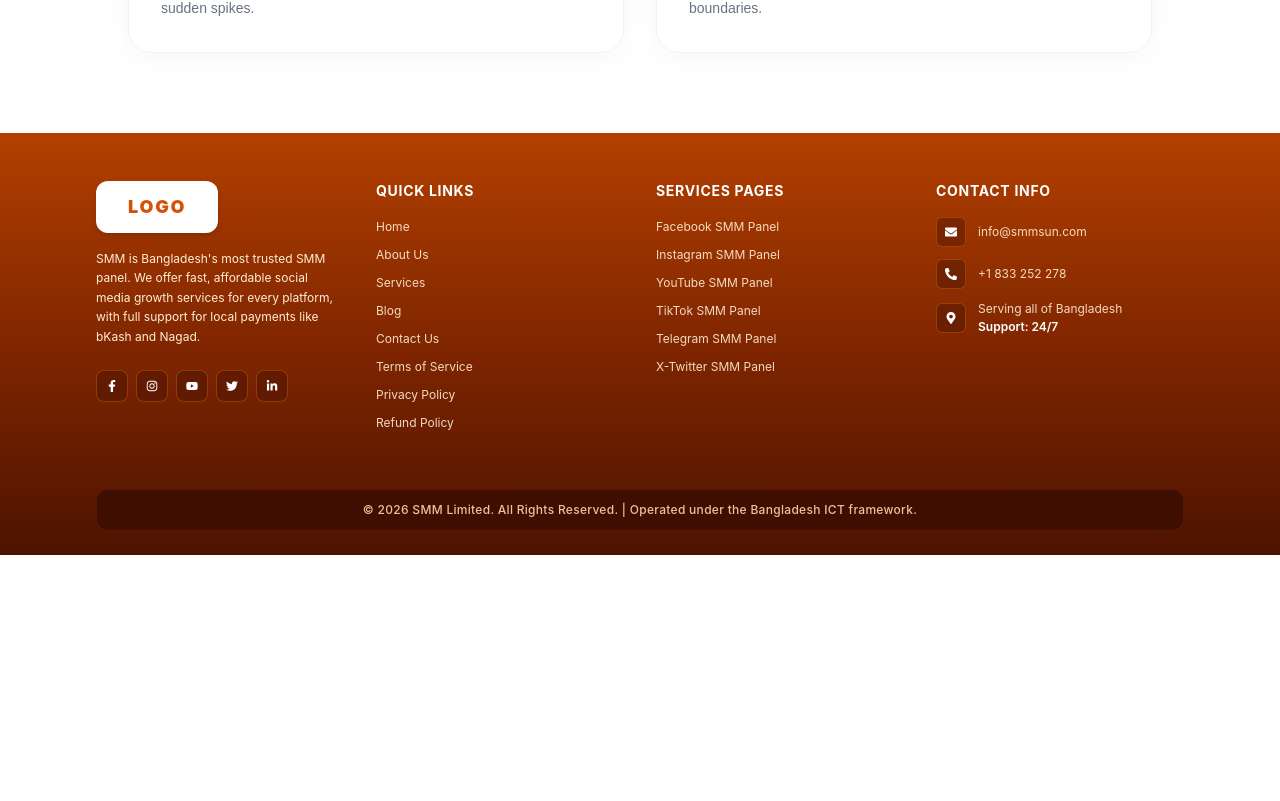
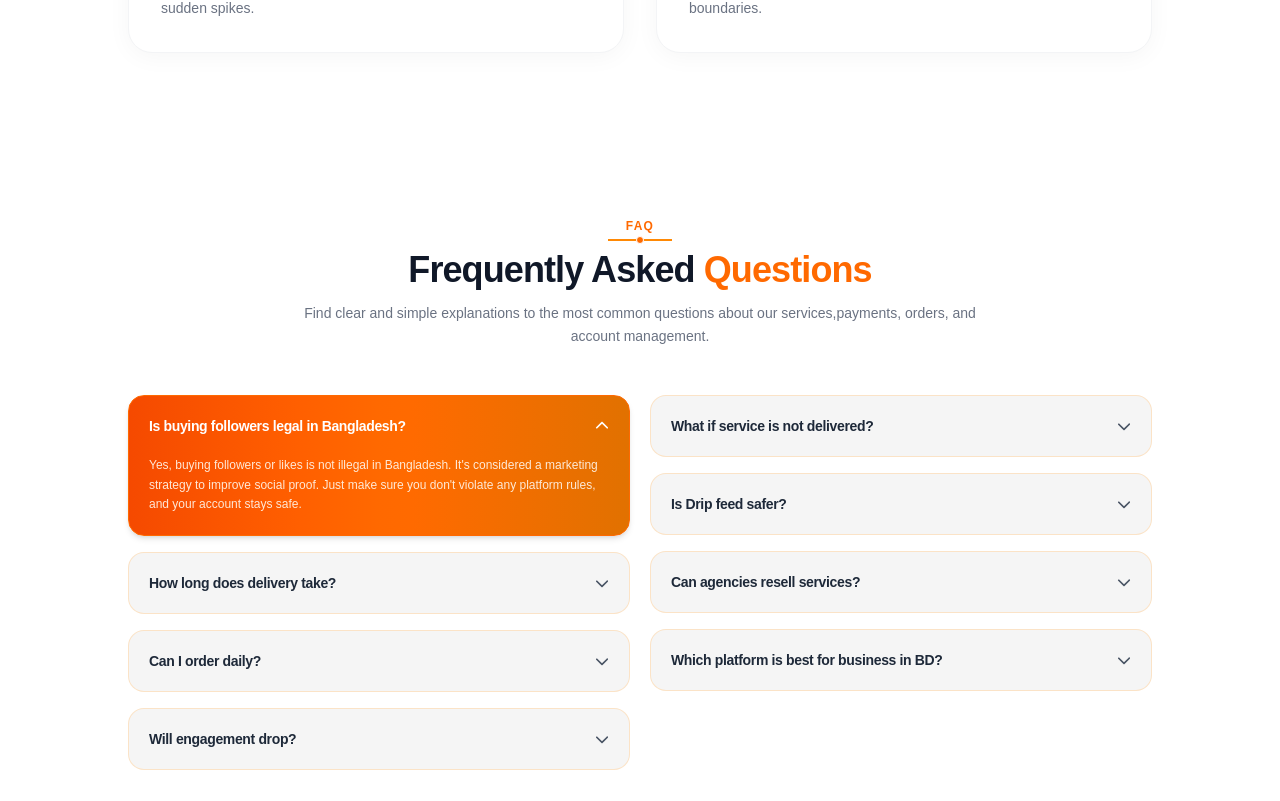
Before and after one commit to NusratTabassum3/Inforisen, a React (Vite) app: page / in a window 1280 px wide. Shown: the part 4759-5560 px from the top of the page. Before the commit the page ends 5314 px from the top, so only its background shows below. Built offline with nearby package versions, Linux system fonts and the light colour scheme.

Commit message:
FAQ section complete

```diff
--- /dev/null
+++ b/src/component/home/Faq.jsx
@@ -0,0 +1,94 @@
+import { useState } from "react";
+import { FaChevronDown, FaChevronUp } from "react-icons/fa6";
+import { faqHeader, faqList } from "../../data/faqData";
+import Container from "../common/Container";
+
+const Faq = () => {
+  // প্রথম প্রশ্নটি বাই-ডিফল্ট ওপেন থাকবে (ছবি অনুযায়ী)
+  const [openId, setOpenId] = useState(1);
+
+  const toggleFaq = (id) => {
+    setOpenId(openId === id ? null : id);
+  };
+
+  // প্রশ্নগুলোকে ২ কলামে ভাগ করা (বাম ও ডান পাশ)
+  const halfLength = Math.ceil(faqList.length / 2);
+  const leftColumn = faqList.slice(0, halfLength);
+  const rightColumn = faqList.slice(halfLength);
+
+  const renderFaqCard = (item) => {
+    const isOpen = openId === item.id;
+
+    return (
+      <div
+        key={item.id}
+        className={`rounded-2xl border transition-all duration-300 overflow-hidden ${
+          isOpen
+            ? "bg-gradient-to-r from-orange-600 via-orange-500 to-amber-600 text-white border-orange-500 shadow-md"
+            : "bg-[#F5F5F5] text-gray-800 border-orange-200/60 hover:border-orange-300"
+        }`}
+      >
+        <button
+          onClick={() => toggleFaq(item.id)}
+          className="w-full p-4 sm:p-5 flex items-center justify-between text-left focus:outline-none"
+        >
+          <span
+            className={`font-bold text-xs sm:text-sm tracking-tight ${
+              isOpen ? "text-white" : "text-gray-800"
+            }`}
+          >
+            {item.question}
+          </span>
+          <span className="ml-3 shrink-0 text-xs sm:text-sm">
+            {isOpen ? (
+              <FaChevronUp />
+            ) : (
+              <FaChevronDown className="text-gray-600" />
+            )}
+          </span>
+        </button>
+
+        {isOpen && (
+          <div className="px-4 sm:px-5 pb-4 sm:pb-5 text-[11px] sm:text-xs leading-relaxed text-orange-50/90 font-normal">
+            {item.answer}
+          </div>
+        )}
+      </div>
+    );
+  };
+
+  return (
+    <section className="py-16 sm:py-20 bg-white overflow-hidden">
+      <Container>
+        {/* Header Section with Center Dot Line */}
+        <div className="text-center max-w-2xl mx-auto mb-12">
+          <div className="inline-flex flex-col items-center mb-2">
+            <span className="text-orange-500 font-extrabold text-xs tracking-widest uppercase mb-1">
+              {faqHeader.eyebrow}
+            </span>
+            <div className="relative flex items-center justify-center w-16 h-1">
+              <div className="w-full h-[1.5px] bg-orange-400" />
+              <div className="absolute w-2 h-2 bg-orange-500 rounded-full border border-white" />
+            </div>
+          </div>
+
+          <h2 className="text-2xl sm:text-3xl lg:text-4xl font-extrabold text-gray-900 tracking-tight">
+            {faqHeader.title}{" "}
+            <span className="text-orange-500">{faqHeader.highlight}</span>
+          </h2>
+          <p className="text-xs sm:text-sm text-gray-500 mt-3 leading-relaxed">
+            {faqHeader.description}
+          </p>
+        </div>
+
+        {/* FAQ 2-Column Grid (Mobile-এ ১ কলাম, Desktop/Tablet-এ ২ কলাম) */}
+        <div className="grid grid-cols-1 lg:grid-cols-2 gap-4 sm:gap-5 max-w-5xl mx-auto">
+          <div className="space-y-4">{leftColumn.map(renderFaqCard)}</div>
+          <div className="space-y-4">{rightColumn.map(renderFaqCard)}</div>
+        </div>
+      </Container>
+    </section>
+  );
+};
+
+export default Faq;
--- /dev/null
+++ b/src/data/faqData.js
@@ -0,0 +1,58 @@
+export const faqHeader = {
+  eyebrow: "FAQ",
+  title: "Frequently Asked",
+  highlight: "Questions",
+  description:
+    "Find clear and simple explanations to the most common questions about our services,payments, orders, and account management.",
+};
+
+export const faqList = [
+  {
+    id: 1,
+    question: "Is buying followers legal in Bangladesh?",
+    answer:
+      "Yes, buying followers or likes is not illegal in Bangladesh. It's considered a marketing strategy to improve social proof. Just make sure you don't violate any platform rules, and your account stays safe.",
+  },
+  {
+    id: 2,
+    question: "How long does delivery take?",
+    answer:
+      "Most orders start within 10-30 minutes. Delivery speed depends on the service and quantity, but we process most requests smoothly within 24-48 hours.",
+  },
+  {
+    id: 3,
+    question: "Can I order daily?",
+    answer:
+      "Yes, you can place as many orders as you like every day without any restriction. You can even set up automatic drip-feed orders for steady growth.",
+  },
+  {
+    id: 4,
+    question: "Will engagement drop?",
+    answer:
+      "We provide high-retention services to minimize drop-off. If any drop occurs, our automatic refill guarantee covers your order for specified periods.",
+  },
+  {
+    id: 5,
+    question: "What if service is not delivered?",
+    answer:
+      "If an order fails or cannot be completed by our system, your funds are automatically refunded back to your account wallet immediately.",
+  },
+  {
+    id: 6,
+    question: "Is Drip feed safer?",
+    answer:
+      "Yes! Drip-feed delivers followers or likes gradually over time, mimicking organic growth and keeping your account completely safe from algorithm flags.",
+  },
+  {
+    id: 7,
+    question: "Can agencies resell services?",
+    answer:
+      "Absolutely! We offer wholesale rates and API integration so digital agencies can seamlessly resell our services to their own clients for profit.",
+  },
+  {
+    id: 8,
+    question: "Which platform is best for business in BD?",
+    answer:
+      "Facebook and Instagram remain the top platforms for social commerce in Bangladesh, with TikTok rapidly growing for young audience engagement.",
+  },
+];
--- a/src/pages/Home.jsx
+++ b/src/pages/Home.jsx
@@ -1,4 +1,5 @@
 import Advantages from "../component/home/Advantages";
+import Faq from "../component/home/Faq";
 import Hero from "../component/home/Hero";
 import HowItWorks from "../component/home/HowItWorks";
 import PaymentMethods from "../component/home/PaymentMethods";
@@ -20,6 +21,7 @@ function home() {
         <PaymentMethods />
         <SocialGrowth />
         <Advantages />
+        <Faq />
       </main>
       <Footer />
     </div>
```
